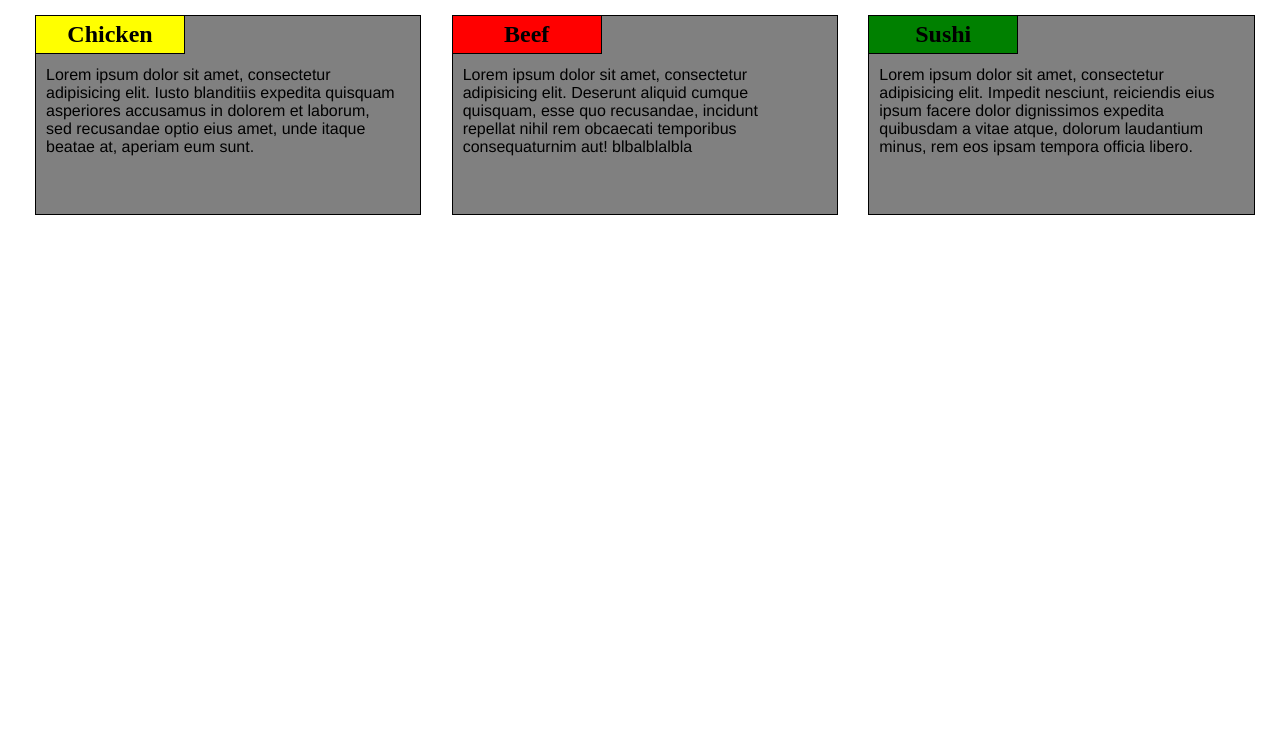
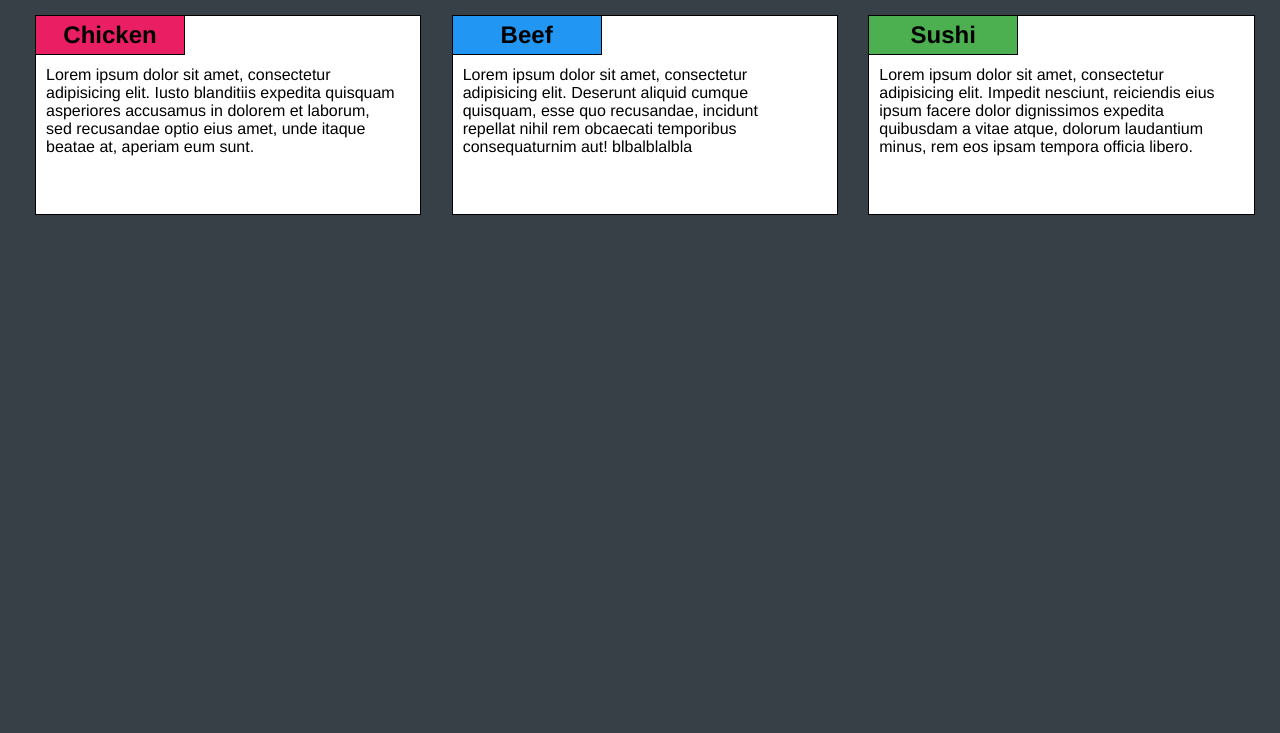
Before and after one commit to EdgardeWit/coursera-test, a plain HTML site: page module2-solution/index.html in a window 1280 px wide. Shown: the part 67-800 px from the top of the page. Drawn offline with Linux system fonts and the light colour scheme.

Commit message:
css updated for submission

```diff
--- a/module2-solution/css/styles.css
+++ b/module2-solution/css/styles.css
@@ -2,8 +2,12 @@
   box-sizing: border-box;
   margin: 0;
   padding: 5px;
+  background-color: #374046;
+  font-family: "Helvetica", "Times New Roman", Times, serif;
+
 }
 h1 {
+  color: #FFFFFF;
   margin-bottom: 15px;
   text-align: center;
 }
@@ -21,7 +25,7 @@ h2 {
 
 p {
   border: 1px solid black;
-  background-color: gray;
+  background-color: #FFFFFF;
   width: 95%;
   height: 200px;
   margin-right: 15px;
@@ -42,22 +46,23 @@ section{
   width: 50px;
   height: 50px;
   border: 1px solid black;
+  text-decoration-color: #212121
   margin-bottom: 15px;
-  background-color: #A52A2A;
+  background-color: #FFFFFF;
   position: absolute;
   top: 65px;
   left: 700px;
 }
 #chicken{
-  background-color: yellow;
+  background-color: #E91E63;
 }
 
 #beef{
-  background-color: red;
+  background-color: #2196F3;
 }
 
 #sushi{
-  background-color: green;
+  background-color: #4CAF50;
 }
 
 /* Simple Responsive Framework. */
```
